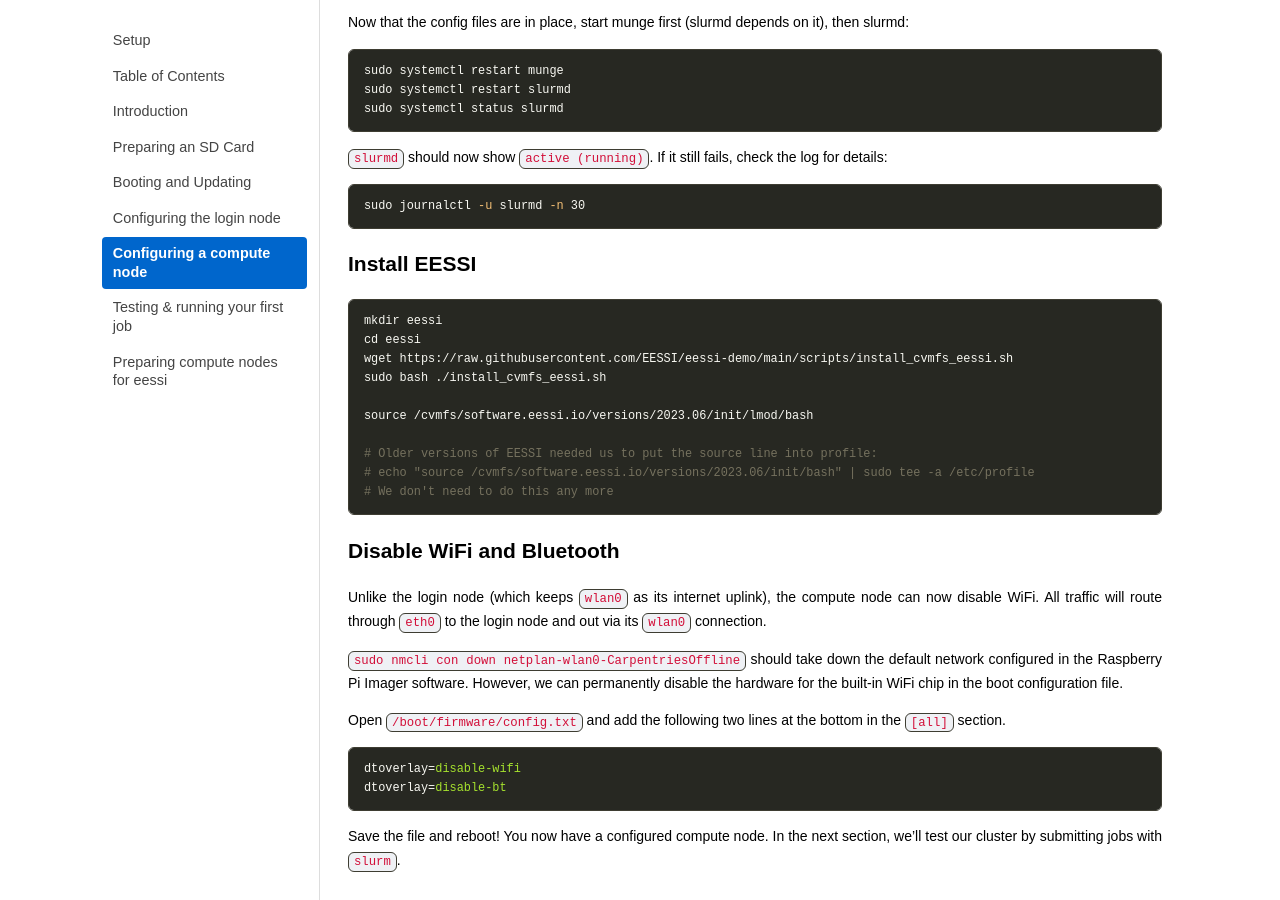
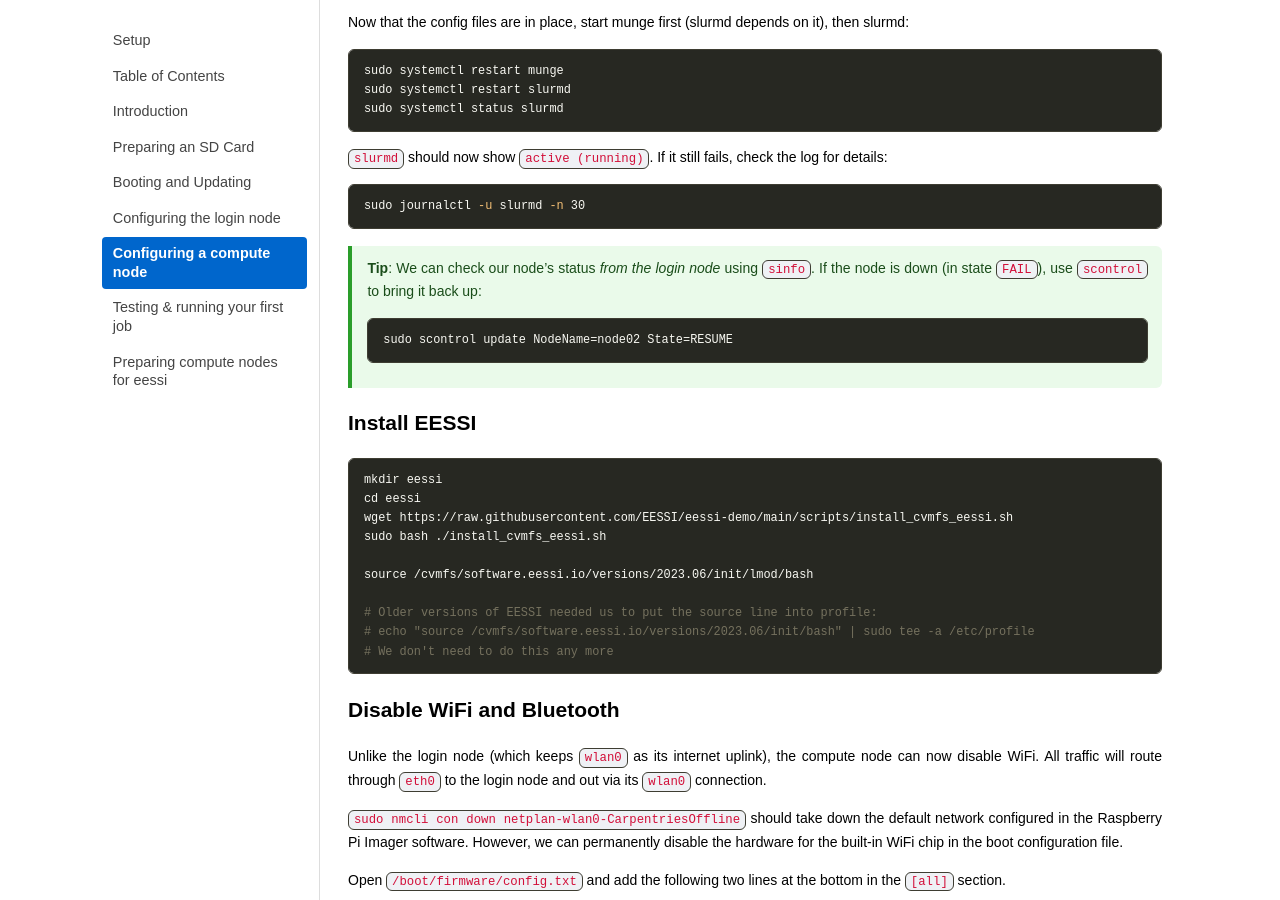
Before and after one commit to carpentriesoffline/Building_a_miniHPC_for_Training, a Jekyll site: the page built from 05-configurationCompute.md, in a window 1280 px wide and 900 px high, scrolled down 4340 px. Built offline with Jekyll 4.4.1, drawn with Linux system fonts in a browser that asks for light colours.

Commit message:
Add tip box on the use of `sinfo` and `scontrol`

````diff
--- a/05-configurationCompute.md
+++ b/05-configurationCompute.md
@@ -228,6 +228,13 @@ for details:
 sudo journalctl -u slurmd -n 30
 ```
 
+> **Tip**: We can check our node's status *from the login node* using `sinfo`.
+> If the node is down (in state `FAIL`), use `scontrol` to bring it back up:
+>
+> ```bash
+> sudo scontrol update NodeName=node02 State=RESUME
+> ```
+
 ## Install EESSI
 
 ```bash
````
